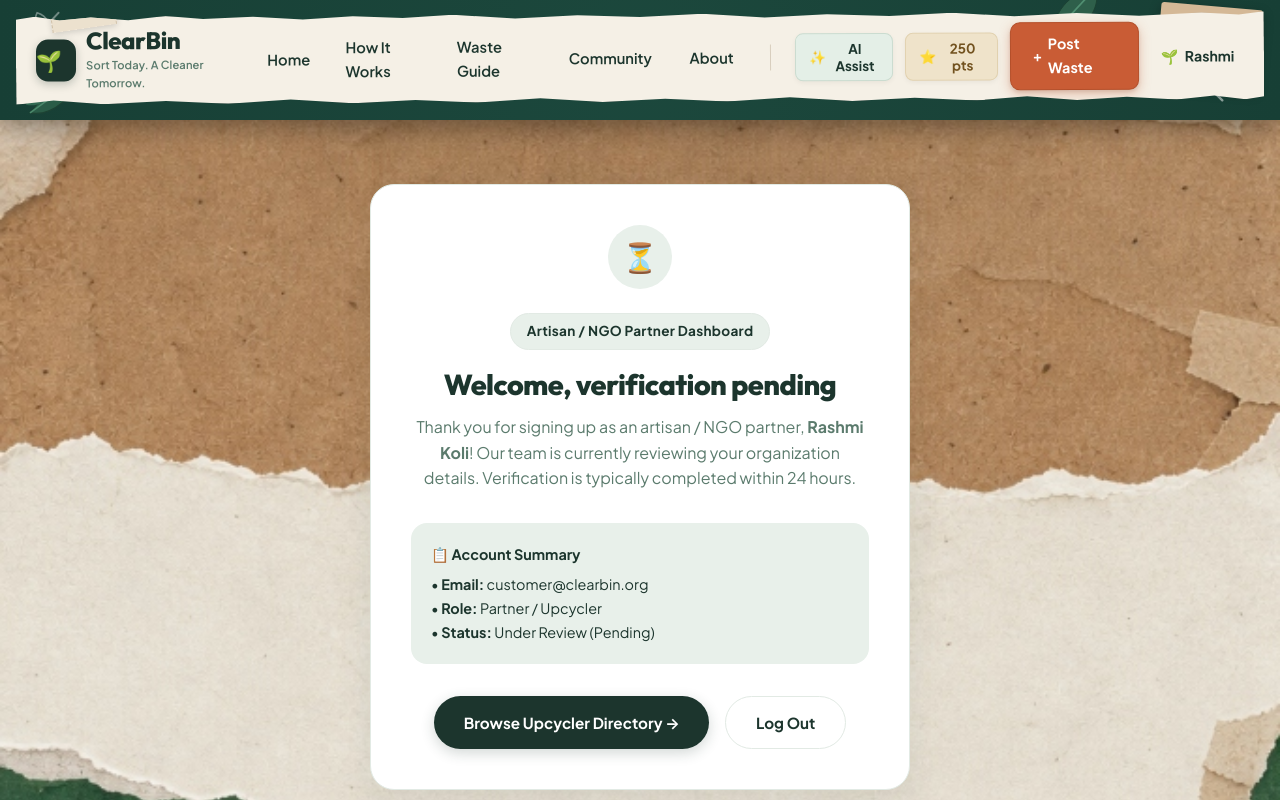
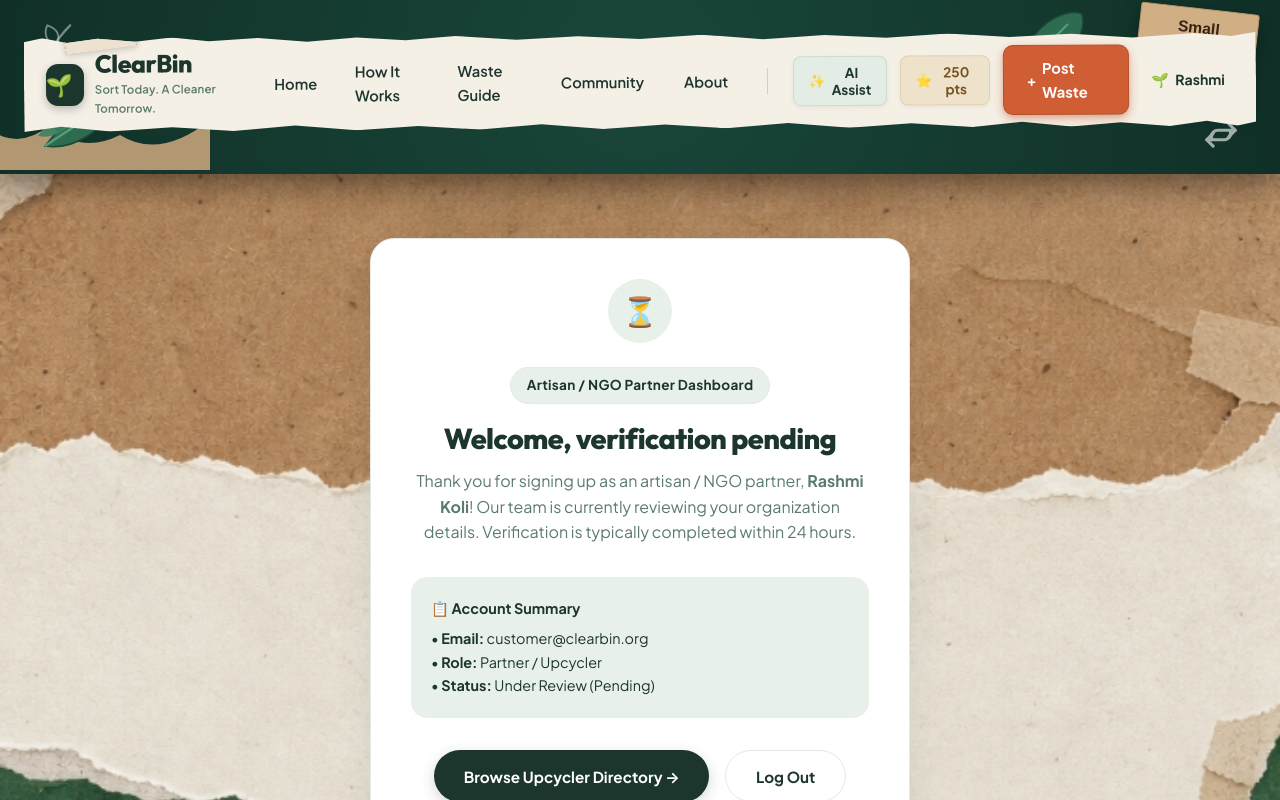
Before and after one commit to rashmikoli3003-sketch/ClearBin, a React (Vite) app: page /partner-dashboard in a window 1280 px wide. Shown: the top 800 px of the page. Built offline with nearby package versions, Linux system fonts and the light colour scheme; no server answers; the database is empty.

Commit message:
Accurately redesign header with generous dark forest green canvas, kraft note, leaf clusters, washi tape, and deckled paper strip

```diff
--- a/src/components/Navbar.jsx
+++ b/src/components/Navbar.jsx
@@ -1,10 +1,9 @@
 import React, { useState } from 'react';
-import { NavLink, useNavigate, useLocation } from 'react-router-dom';
+import { NavLink, useNavigate } from 'react-router-dom';
 import { useApp } from '../context/AppContext';
 
 export default function Navbar() {
   const navigate = useNavigate();
-  const location = useLocation();
   const [isOpen, setIsOpen] = useState(false);
   const [isProfileDropdownOpen, setIsProfileDropdownOpen] = useState(false);
   const { currentUser, logout, ecoPoints, setIsRewardsOpen, setIsAiModalOpen } = useApp();
@@ -27,38 +26,45 @@ export default function Navbar() {
         position: 'sticky',
         top: 0,
         zIndex: 100,
-        background: '#173F35', // Deep Forest Green Background
-        backgroundImage: `radial-gradient(circle at 50% 50%, rgba(35, 85, 72, 0.4) 0%, rgba(23, 63, 53, 0.98) 100%)`,
-        padding: '0.9rem 1rem 1.1rem 1rem',
-        boxShadow: '0 8px 24px rgba(0, 0, 0, 0.35)',
-        overflow: 'hidden'
+        background: '#14382E', // Deep Forest Green Background matching Image 2
+        backgroundImage: `radial-gradient(circle at 50% 40%, #1A463A 0%, #103027 100%)`,
+        padding: '2.2rem 1.5rem 2.8rem 1.5rem', // Generous padding to display all scrapbook elements
+        boxShadow: '0 10px 30px rgba(0, 0, 0, 0.45)',
+        overflow: 'visible'
       }}
     >
-      {/* BACKGROUND SCRAPBOOK DECORATIONS (Leaves, Kraft Note, Doodles, Recycling Symbol) */}
+      {/* SCRAPBOOK DECORATIONS (Leaves, Kraft Sticky Note, Tape, Doodles) */}
       <div style={{ position: 'absolute', inset: 0, pointerEvents: 'none', zIndex: 1 }}>
-        {/* Top-Left Line-Art Leaf Stem Doodle */}
-        <div style={{ position: 'absolute', top: '2px', left: '10px', opacity: 0.85 }}>
-          <svg width="65" height="75" viewBox="0 0 60 70" fill="none">
-            <path d="M15 60 Q 25 30 45 10" stroke="rgba(255,255,255,0.45)" strokeWidth="1.8" strokeLinecap="round"/>
-            <path d="M 22 45 Q 10 35 15 25 Q 30 30 22 45 Z" stroke="rgba(255,255,255,0.45)" strokeWidth="1.5" fill="none"/>
-            <path d="M 32 30 Q 20 20 25 10 Q 40 15 32 30 Z" stroke="rgba(255,255,255,0.45)" strokeWidth="1.5" fill="none"/>
+        {/* Top-Left Line-Art 3-Leaf Stem Doodle */}
+        <div style={{ position: 'absolute', top: '14px', left: '18px', opacity: 0.85 }}>
+          <svg width="70" height="80" viewBox="0 0 60 70" fill="none">
+            <path d="M15 60 Q 25 30 45 10" stroke="rgba(255,255,255,0.5)" strokeWidth="2" strokeLinecap="round"/>
+            <path d="M 22 45 Q 10 35 15 25 Q 30 30 22 45 Z" stroke="rgba(255,255,255,0.5)" strokeWidth="1.6" fill="none"/>
+            <path d="M 32 30 Q 20 20 25 10 Q 40 15 32 30 Z" stroke="rgba(255,255,255,0.5)" strokeWidth="1.6" fill="none"/>
+          </svg>
+        </div>
+
+        {/* Bottom-Left Ripped Kraft Paper Flap */}
+        <div style={{ position: 'absolute', bottom: '-4px', left: '-10px', zIndex: 2 }}>
+          <svg width="220" height="55" viewBox="0 0 220 55" fill="none">
+            <path d="M0,55 L0,15 Q30,35 60,10 Q90,40 130,20 Q170,45 220,5 L220,55 Z" fill="#C4A37A" opacity="0.9" />
           </svg>
         </div>
 
         {/* Bottom-Left Realistic Green Leaves Cluster */}
-        <div style={{ position: 'absolute', bottom: '-8px', left: '20px', zIndex: 2 }}>
-          <svg width="85" height="65" viewBox="0 0 100 80" fill="none">
-            <path d="M 10 70 Q 40 30 80 20 C 60 50 40 75 10 70 Z" fill="#2A5C47" stroke="#1D4233" strokeWidth="1.5" />
-            <path d="M 10 70 L 65 30" stroke="#4B886B" strokeWidth="2" />
-            <path d="M 5 60 Q 30 20 60 10 C 45 40 30 65 5 60 Z" fill="#366E56" opacity="0.9" />
+        <div style={{ position: 'absolute', bottom: '10px', left: '30px', zIndex: 3 }}>
+          <svg width="110" height="85" viewBox="0 0 110 85" fill="none">
+            <path d="M 15 75 Q 45 35 95 25 C 75 58 45 80 15 75 Z" fill="#2E6B50" stroke="#1D4A36" strokeWidth="1.5" />
+            <path d="M 15 75 L 75 35" stroke="#549E7B" strokeWidth="2.2" />
+            <path d="M 8 65 Q 35 25 70 12 C 50 45 35 70 8 65 Z" fill="#3D8263" opacity="0.9" />
           </svg>
         </div>
 
         {/* Top-Right Realistic Green Leaves peaking over navbar */}
-        <div style={{ position: 'absolute', top: '-18px', right: '170px', zIndex: 2 }}>
-          <svg width="70" height="60" viewBox="0 0 80 70" fill="none">
-            <path d="M 15 60 C 15 25 50 5 65 10 C 70 35 45 65 15 60 Z" fill="#2E5F4A" stroke="#1C4031" strokeWidth="1" />
-            <path d="M 15 60 L 52 20" stroke="#508F71" strokeWidth="2" />
+        <div style={{ position: 'absolute', top: '2px', right: '190px', zIndex: 2 }}>
+          <svg width="80" height="70" viewBox="0 0 80 70" fill="none">
+            <path d="M 15 65 C 15 25 55 5 72 12 C 78 38 50 68 15 65 Z" fill="#2E6B50" stroke="#1D4A36" strokeWidth="1.5" />
+            <path d="M 15 65 L 58 22" stroke="#549E7B" strokeWidth="2.2" />
           </svg>
         </div>
 
@@ -66,31 +72,32 @@ export default function Navbar() {
         <div
           style={{
             position: 'absolute',
-            top: '6px',
-            right: '20px',
-            background: '#D4B896',
-            padding: '0.45rem 0.75rem',
+            top: '8px',
+            right: '25px',
+            background: '#D1AF84',
+            padding: '0.6rem 0.95rem',
             borderRadius: '3px',
-            transform: 'rotate(5deg)',
-            boxShadow: '0 4px 12px rgba(0,0,0,0.3)',
+            transform: 'rotate(6.5deg)',
+            boxShadow: '0 6px 18px rgba(0,0,0,0.35)',
             fontFamily: "'Caveat', cursive, sans-serif",
-            fontSize: '0.88rem',
+            fontSize: '0.98rem',
             fontWeight: '700',
-            color: '#382513',
+            color: '#362312',
             textAlign: 'center',
             lineHeight: '1.15',
-            zIndex: 12
+            zIndex: 30,
+            border: '1px solid #B8966C'
           }}
         >
           <div>Small</div>
           <div>Actions</div>
           <div>Big Change</div>
-          <div style={{ fontSize: '0.8rem', marginTop: '2px' }}>♡</div>
+          <div style={{ fontSize: '0.9rem', marginTop: '2px' }}>♡</div>
         </div>
 
-        {/* Bottom-Right Line-Art Recycling Symbol Doodle */}
-        <div style={{ position: 'absolute', bottom: '6px', right: '35px', opacity: 0.5 }}>
-          <svg width="32" height="32" viewBox="0 0 24 24" fill="none" stroke="#FFFFFF" strokeWidth="1.8" strokeLinecap="round">
+        {/* Bottom-Right White Line-Art Recycling Symbol Doodle */}
+        <div style={{ position: 'absolute', bottom: '12px', right: '40px', opacity: 0.6, zIndex: 2 }}>
+          <svg width="38" height="38" viewBox="0 0 24 24" fill="none" stroke="#FFFFFF" strokeWidth="2" strokeLinecap="round" strokeLinejoin="round">
             <path d="M7 19l-4-4 4-4" />
             <path d="M3 15h11a4 4 0 0 0 4-4V9" />
             <path d="M17 5l4 4-4 4" />
@@ -104,35 +111,35 @@ export default function Navbar() {
         style={{
           position: 'relative',
           zIndex: 10,
-          maxWidth: '1260px',
+          maxWidth: '1280px',
           margin: '0 auto',
           background: '#F5F0E6', // Warm recycled-paper cream
-          transform: 'rotate(-0.25deg)',
-          /* Hand-torn irregular top and bottom edges */
+          transform: 'rotate(-0.3deg)',
+          /* Hand-torn deckled edges top and bottom */
           clipPath:
-            'polygon(0% 3px, 1.5% 0px, 3.5% 4px, 6% 1px, 9% 4px, 12% 0px, 15% 3px, 19% 1px, 23% 4px, 27% 1px, 31% 3px, 35% 0px, 40% 4px, 45% 1px, 50% 3px, 55% 0px, 60% 4px, 65% 1px, 70% 3px, 75% 0px, 80% 4px, 85% 1px, 90% 4px, 95% 1px, 98% 3px, 100% 0px, 100% calc(100% - 3px), 98.5% 100%, 96% calc(100% - 4px), 93% 100%, 89% calc(100% - 3px), 85% 100%, 81% calc(100% - 4px), 77% 100%, 72% calc(100% - 3px), 67% 100%, 62% calc(100% - 4px), 57% 100%, 52% calc(100% - 3px), 47% 100%, 42% calc(100% - 4px), 37% 100%, 32% calc(100% - 3px), 27% 100%, 22% calc(100% - 4px), 17% 100%, 12% calc(100% - 3px), 7% 100%, 3% calc(100% - 4px), 0% 100%)',
-          boxShadow: '0 10px 30px rgba(0, 0, 0, 0.4), 0 3px 10px rgba(0, 0, 0, 0.25)',
-          padding: '0.65rem 1.25rem',
+            'polygon(0% 4px, 1.5% 0px, 3.5% 5px, 6% 1px, 9% 4px, 12% 0px, 15% 4px, 19% 1px, 23% 5px, 27% 1px, 31% 4px, 35% 0px, 40% 4px, 45% 1px, 50% 4px, 55% 0px, 60% 5px, 65% 1px, 70% 4px, 75% 0px, 80% 4px, 85% 1px, 90% 5px, 95% 1px, 98% 4px, 100% 0px, 100% calc(100% - 4px), 98.5% 100%, 96% calc(100% - 5px), 93% 100%, 89% calc(100% - 4px), 85% 100%, 81% calc(100% - 5px), 77% 100%, 72% calc(100% - 4px), 67% 100%, 62% calc(100% - 5px), 57% 100%, 52% calc(100% - 4px), 47% 100%, 42% calc(100% - 5px), 37% 100%, 32% calc(100% - 4px), 27% 100%, 22% calc(100% - 5px), 17% 100%, 12% calc(100% - 4px), 7% 100%, 3% calc(100% - 5px), 0% 100%)',
+          boxShadow: '0 12px 36px rgba(0, 0, 0, 0.45), 0 4px 12px rgba(0, 0, 0, 0.25)',
+          padding: '0.75rem 1.35rem',
           display: 'flex',
           alignItems: 'center',
           justify: 'space-between',
-          minHeight: '82px'
+          minHeight: '76px'
         }}
       >
-        {/* Washi Tape Strip at top-left corner */}
+        {/* Semi-transparent Washi Tape Strip at top-left corner */}
         <div
           style={{
             position: 'absolute',
-            top: '-10px',
-            left: '35px',
-            width: '65px',
-            height: '22px',
-            background: 'rgba(235, 222, 202, 0.85)',
-            transform: 'rotate(-8deg)',
-            boxShadow: '0 2px 6px rgba(0,0,0,0.15)',
-            zIndex: 15,
-            borderLeft: '1px dashed rgba(180,160,130,0.5)',
-            borderRight: '1px dashed rgba(180,160,130,0.5)'
+            top: '-12px',
+            left: '40px',
+            width: '72px',
+            height: '24px',
+            background: 'rgba(238, 224, 204, 0.88)',
+            transform: 'rotate(-7deg)',
+            boxShadow: '0 2px 6px rgba(0,0,0,0.18)',
+            zIndex: 25,
+            borderLeft: '1.5px dashed rgba(175,155,125,0.6)',
+            borderRight: '1.5px dashed rgba(175,155,125,0.6)'
           }}
         />
 
@@ -143,7 +150,7 @@ export default function Navbar() {
           style={{
             display: 'flex',
             alignItems: 'center',
-            gap: '0.65rem',
+            gap: '0.7rem',
             textDecoration: 'none',
             zIndex: 20
           }}
@@ -158,8 +165,8 @@ export default function Navbar() {
               alignItems: 'center',
               justify: 'center',
               color: '#FFFFFF',
-              fontSize: '1.3rem',
-              boxShadow: '0 3px 8px rgba(28, 53, 45, 0.25)'
+              fontSize: '1.35rem',
+              boxShadow: '0 3px 8px rgba(28, 53, 45, 0.3)'
             }}
           >
             🌱
@@ -168,7 +175,7 @@ export default function Navbar() {
             <span
               style={{
                 fontFamily: "'Outfit', 'Plus Jakarta Sans', sans-serif",
-                fontSize: '1.5rem',
+                fontSize: '1.55rem',
                 fontWeight: '800',
                 color: '#1C352D',
                 lineHeight: 1,
@@ -179,7 +186,7 @@ export default function Navbar() {
             </span>
             <span
               style={{
-                fontSize: '0.7rem',
+                fontSize: '0.72rem',
                 color: '#5B7B6D',
                 fontWeight: '600',
                 letterSpacing: '0.01em',
@@ -214,11 +221,11 @@ export default function Navbar() {
           style={{
             display: 'flex',
             alignItems: 'center',
-            gap: '1.25rem'
+            gap: '1.35rem'
           }}
         >
           {/* NAVIGATION LINKS */}
-          <div style={{ display: 'flex', alignItems: 'center', gap: '0.85rem' }}>
+          <div style={{ display: 'flex', alignItems: 'center', gap: '0.9rem' }}>
             {/* Home */}
             <NavLink
               to="/"
@@ -230,9 +237,9 @@ export default function Navbar() {
                 fontSize: '0.92rem',
                 textDecoration: 'none',
                 position: 'relative',
-                padding: '0.35rem 0.75rem',
+                padding: '0.35rem 0.8rem',
                 borderRadius: '6px',
-                background: isActive ? '#D9E6DC' : 'transparent',
+                background: isActive ? '#D8E5DB' : 'transparent',
                 boxShadow: isActive ? '0 2px 6px rgba(0,0,0,0.06)' : 'none',
                 transition: 'all 0.15s ease'
               })}
@@ -245,8 +252,8 @@ export default function Navbar() {
                       style={{
                         position: 'absolute',
                         bottom: '2px',
-                        left: '15%',
-                        right: '15%',
+                        left: '12%',
+                        right: '12%',
                         height: '2.5px',
                         background: '#1C352D',
                         borderRadius: '2px'
@@ -266,7 +273,7 @@ export default function Navbar() {
                 fontWeight: '600',
                 fontSize: '0.92rem',
                 textDecoration: 'none',
-                padding: '0.35rem 0.6rem'
+                padding: '0.35rem 0.65rem'
               }}
             >
               How It Works
@@ -281,7 +288,7 @@ export default function Navbar() {
                 fontWeight: '600',
                 fontSize: '0.92rem',
                 textDecoration: 'none',
-                padding: '0.35rem 0.6rem'
+                padding: '0.35rem 0.65rem'
               }}
             >
               Waste Guide
@@ -296,9 +303,9 @@ export default function Navbar() {
                 fontWeight: isActive ? '700' : '600',
                 fontSize: '0.92rem',
                 textDecoration: 'none',
-                padding: '0.35rem 0.75rem',
+                padding: '0.35rem 0.8rem',
                 borderRadius: '6px',
-                background: isActive ? '#D9E6DC' : 'transparent'
+                background: isActive ? '#D8E5DB' : 'transparent'
               })}
             >
               Community
@@ -313,9 +320,9 @@ export default function Navbar() {
                 fontWeight: isActive ? '700' : '600',
                 fontSize: '0.92rem',
                 textDecoration: 'none',
-                padding: '0.35rem 0.75rem',
+                padding: '0.35rem 0.8rem',
                 borderRadius: '6px',
-                background: isActive ? '#D9E6DC' : 'transparent'
+                background: isActive ? '#D8E5DB' : 'transparent'
               })}
             >
               About
@@ -326,7 +333,7 @@ export default function Navbar() {
           <div style={{ width: '1px', height: '26px', background: '#D8CEBE', margin: '0 0.25rem' }} />
 
           {/* ACTION LABELS & BUTTONS */}
-          <div style={{ display: 'flex', alignItems: 'center', gap: '0.75rem' }}>
+          <div style={{ display: 'flex', alignItems: 'center', gap: '0.8rem' }}>
             {/* AI ASSIST (Pale Sage Paper Tag) */}
             <button
               onClick={() => {
@@ -334,12 +341,12 @@ export default function Navbar() {
                 setIsAiModalOpen(true);
               }}
               style={{
-                background: '#E4EFE7',
+                background: '#E3ECE5',
                 border: '1px solid #CBDCD0',
                 color: '#1C352D',
                 borderRadius: '8px',
-                padding: '0.4rem 0.85rem',
-                fontSize: '0.84rem',
+                padding: '0.45rem 0.9rem',
+                fontSize: '0.85rem',
                 fontWeight: '700',
                 cursor: 'pointer',
                 display: 'flex',
@@ -361,12 +368,12 @@ export default function Navbar() {
                 setIsRewardsOpen(true);
               }}
               style={{
-                background: '#EFE3CA',
-                border: '1px solid #E2D2B0',
-                color: '#72521F',
+                background: '#EFE2CA',
+                border: '1px solid #E1D1AF',
+                color: '#755420',
                 borderRadius: '8px',
-                padding: '0.4rem 0.85rem',
-                fontSize: '0.84rem',
+                padding: '0.45rem 0.9rem',
+                fontSize: '0.85rem',
                 fontWeight: '700',
                 cursor: 'pointer',
                 display: 'flex',
@@ -381,23 +388,23 @@ export default function Navbar() {
               <span>{ecoPoints} pts</span>
             </button>
 
-            {/* POST WASTE (Terracotta Physical Button / Paper Label) */}
+            {/* POST WASTE (Terracotta 3D Button / Paper Label) */}
             <NavLink
               to="/post"
               onClick={closeMenu}
               style={{
-                background: '#C95C35',
+                background: '#D05E35',
                 color: '#FFFFFF',
-                padding: '0.55rem 1.35rem',
+                padding: '0.6rem 1.45rem',
                 borderRadius: '10px',
                 fontWeight: '700',
-                fontSize: '0.9rem',
+                fontSize: '0.92rem',
                 textDecoration: 'none',
                 display: 'inline-flex',
                 alignItems: 'center',
                 gap: '0.35rem',
-                boxShadow: '0 4px 12px rgba(201, 92, 53, 0.35), 0 2px 4px rgba(0,0,0,0.1)',
-                border: '1px solid #B44F2A',
+                boxShadow: '0 4px 12px rgba(208, 94, 53, 0.4), 0 2px 4px rgba(0,0,0,0.12)',
+                border: '1px solid #B84F28',
                 transition: 'transform 0.15s ease, boxShadow 0.15s ease'
               }}
             >
@@ -522,7 +529,7 @@ export default function Navbar() {
               >
                 <span>Log In</span>
                 {/* Line-Art Leaf Doodle Icon */}
-                <svg width="18" height="18" viewBox="0 0 24 24" fill="none" stroke="#1C352D" strokeWidth="1.8" strokeLinecap="round">
+                <svg width="20" height="20" viewBox="0 0 24 24" fill="none" stroke="#1C352D" strokeWidth="1.8" strokeLinecap="round">
                   <path d="M12 2C6.5 2 2 6.5 2 12C2 17.5 6.5 22 12 22C17.5 22 22 17.5 22 12 C22 6.5 17.5 2 12 2Z" fill="none" opacity="0.15"/>
                   <path d="M11 17 C 8 13 8 8 15 5 C 16 11 14 15 11 17 Z"/>
                 </svg>
```
